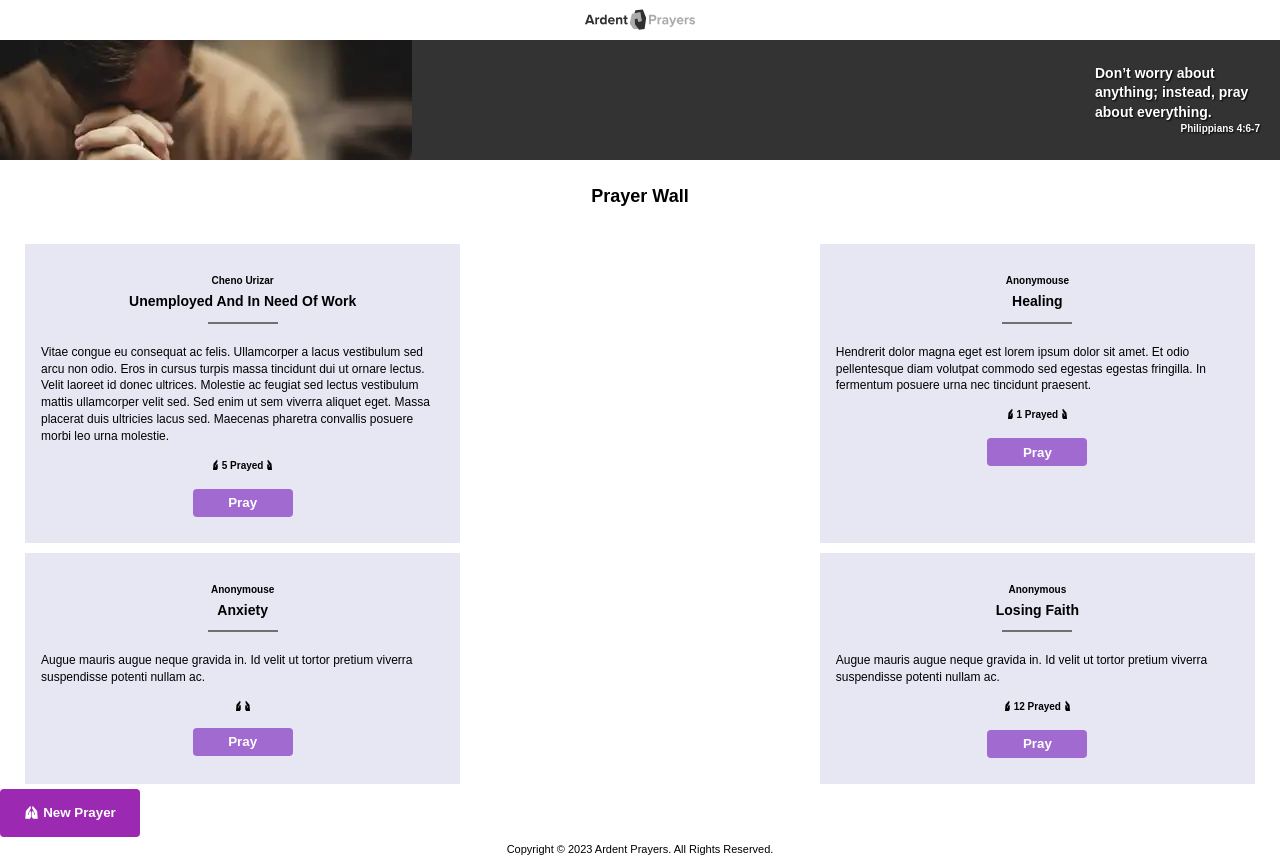
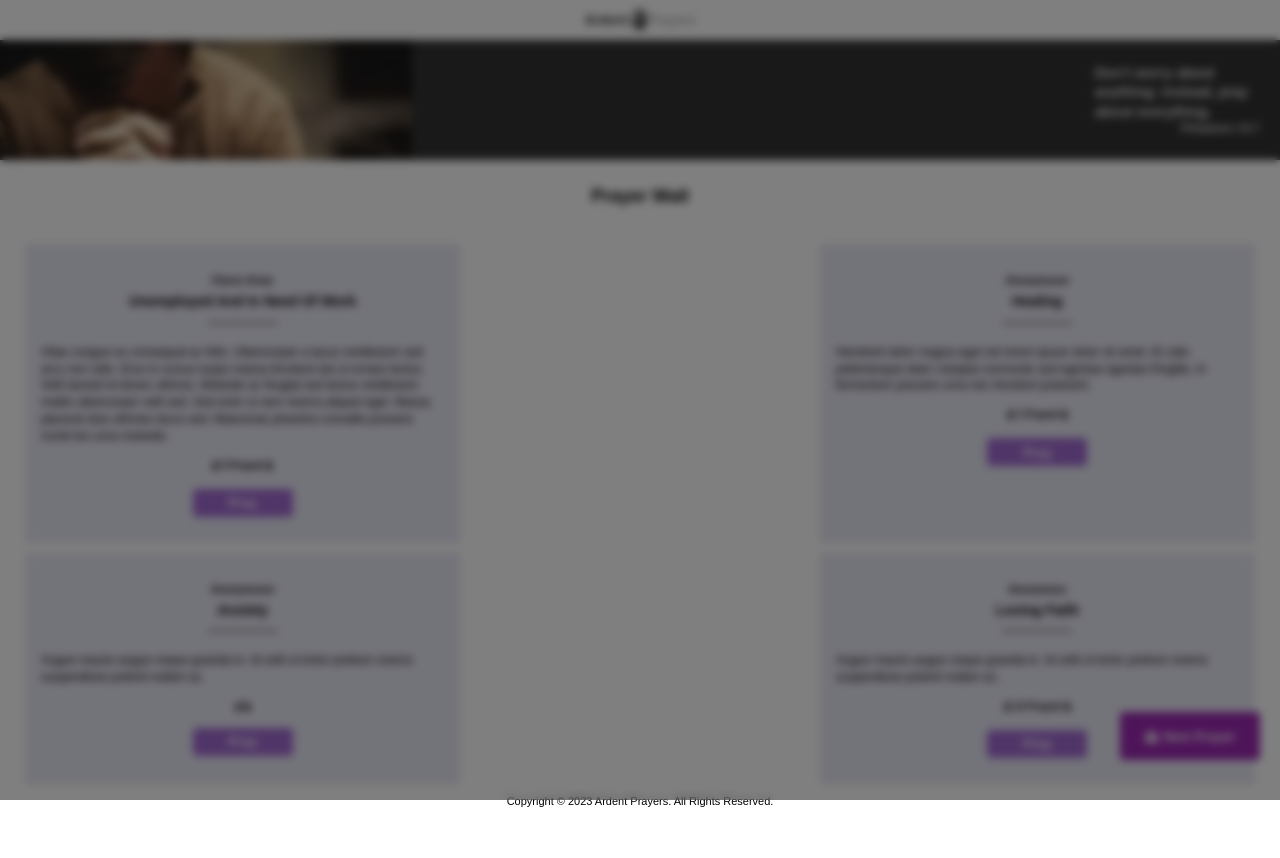
Before and after one commit to codeengie/ardent-prayers, a React (Vite) app: page / in a window 1280 px wide. After the commit the page ends 810 px from the top, so only its background shows below. Built offline with nearby package versions, Linux system fonts and the light colour scheme.

Commit message:
Backdrop Component
Created the Backdrop component which will be enabled when the user
clicks on the 'New Prayer' CTA button.

```diff
--- a/src/App.jsx
+++ b/src/App.jsx
@@ -6,6 +6,7 @@ import Header from './components/Header/Header.jsx';
 import Hero from './components/Hero/Hero.jsx';
 import PrayerWall from './components/modules/PrayerWall/PrayerWall.jsx';
 import CallToAction from './components/CallToAction/CallToAction.jsx';
+import Backdrop from './components/Backdrop/Backdrop.jsx';
 
 function App() {
 	return (
@@ -17,6 +18,7 @@ function App() {
 			</main>
 			<CallToAction/>
 			<Footer/>
+			<Backdrop/>
 		</>
 	)
 }
--- /dev/null
+++ b/src/components/Backdrop/Backdrop.jsx
@@ -0,0 +1,11 @@
+import './Backdrop.scss';
+
+const Backdrop = () => {
+	const toggleClass = 'backdrop backdrop--show'; // 'backdrop backdrop--show'
+
+	return (
+		<div className={toggleClass}></div>
+	)
+}
+
+export default Backdrop;
--- /dev/null
+++ b/src/components/Backdrop/Backdrop.scss
@@ -0,0 +1,14 @@
+.backdrop {
+	background-color: rgba(0, 0, 0, .5);
+	backdrop-filter: blur(4px);
+	bottom: 0;
+	cursor: pointer;
+	left: 0;
+	right: 0;
+	top: 0;
+	z-index: 1015;
+
+	&--show {
+		position: fixed;
+	}
+}
--- a/src/components/CallToAction/CallToAction.scss
+++ b/src/components/CallToAction/CallToAction.scss
@@ -1,8 +1,16 @@
+$button-width: 140px;
+
 .cta {
+	bottom: 40px;
+	position: fixed;
+	right: 20px;
+	width: $button-width;
+	z-index: 1000;
+
 	&__button {
 		background-color: var(--purple-heart);
 		height: 48px;
-		width: 140px;
+		width: $button-width;
 
 		::before {
 			background: transparent url(../../assets/images/praying_hands.svg) no-repeat 0 0 / cover;
```
